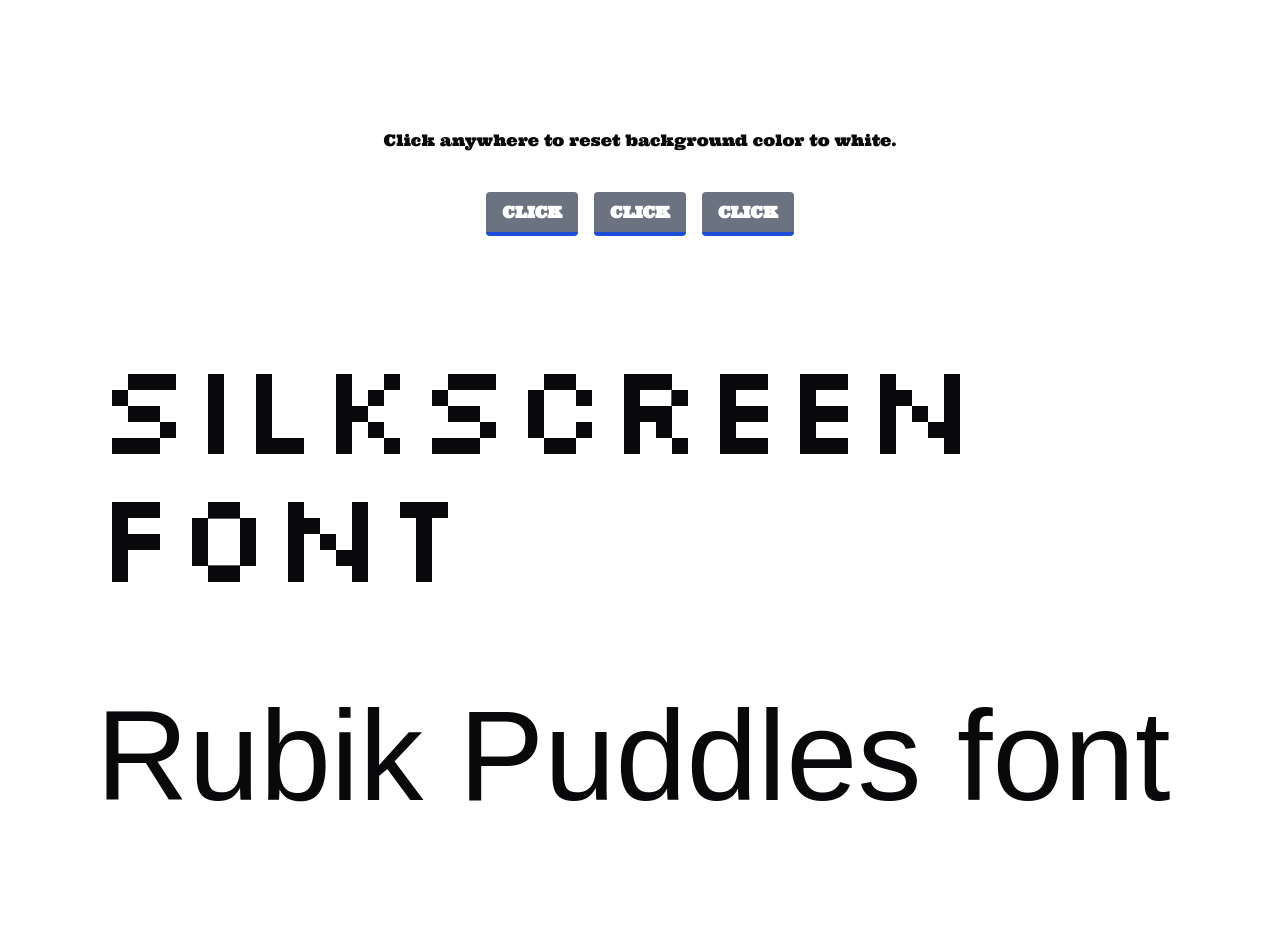
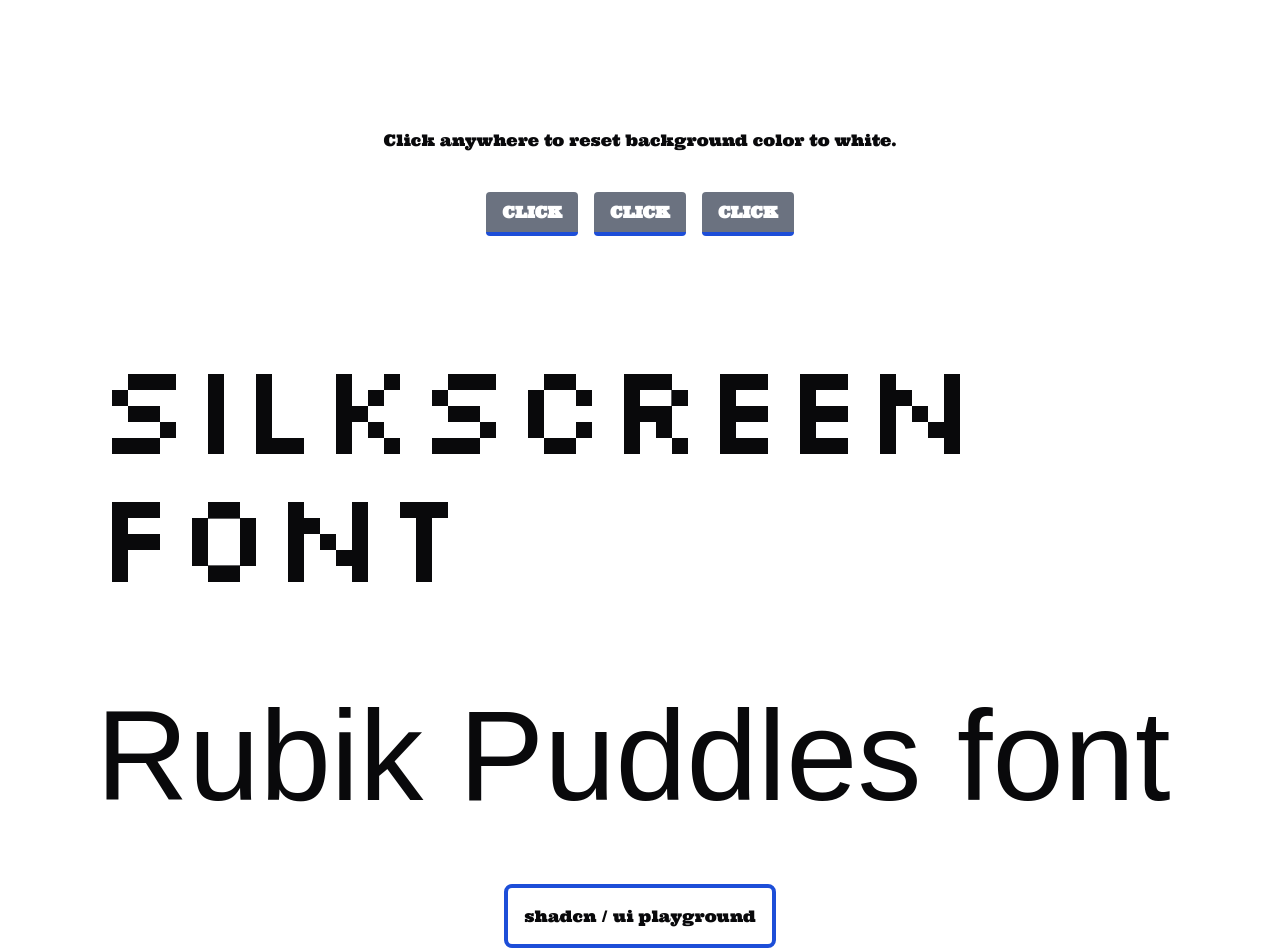
Before and after one commit to samuelaparker/react-play, a Next.js app: page / in a window 1280 px wide. Shown: the top 952 px of the page. Before the commit the page ends 916 px from the top, so only its background shows below. Built offline with nearby package versions, Linux system fonts and the light colour scheme; a web font is replaced by a local one.

Commit message:
add a Link to the play-2 page from the homepage

```diff
--- a/app/page.tsx
+++ b/app/page.tsx
@@ -1,5 +1,6 @@
 "use client";
 import { useState, useEffect } from "react";
+import Link from "next/link";
 
 export default function Home() {
   const [bgColorState, setBGColor] = useState("");
@@ -70,6 +71,9 @@
           <p className="font-rubikPuddles text-9xl">Rubik Puddles font</p>
         </div>
       </div>
+      <div className="border-4 border-blue-700 mt-16 p-4 rounded-lg transition duration-300 ease-in-out hover:bg-blue-700 hover:text-white hover:shadow-lg cursor-pointer">
+        <Link href="/play-2">shadcn / ui playground</Link>
+      </div>
     </main>
   );
 }
```
